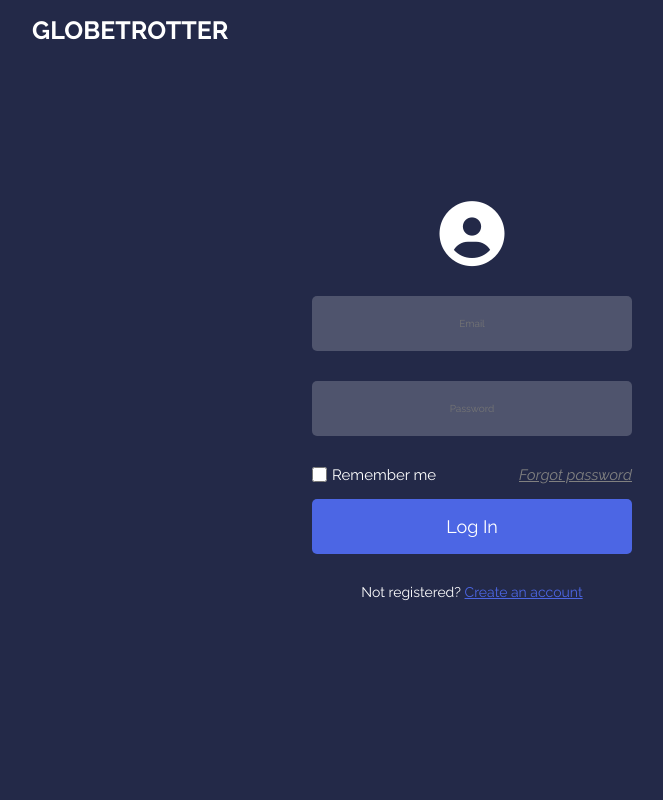
After one commit to adwoaelegba/GlobeTrotter, a PHP site: page /login/login.php in a window 1280 px wide. The commit adds this page. Shown: the whole page, without its empty margins (168-831 px from the left). Run offline with PHP 8.4, Linux system fonts and the light colour scheme; some libraries are stand-ins or nearby versions.

Commit message:
index, login and register pages

```diff
--- /dev/null
+++ b/css/logCSS.css
@@ -0,0 +1,161 @@
+@import url('https://fonts.googleapis.com/css2?family=Bebas+Neue&family=Cabin:ital,wght@0,400..700;1,400..700&family=Cormorant+Garamond:ital,wght@0,300;0,400;0,500;0,600;0,700;1,300;1,400;1,500;1,600;1,700&family=Dancing+Script:wght@400..700&family=EB+Garamond:ital,wght@0,400..800;1,400..800&family=Kanit:ital,wght@0,100;0,200;0,300;0,400;0,500;0,600;0,700;0,800;0,900;1,100;1,200;1,300;1,400;1,500;1,600;1,700;1,800;1,900&family=Lobster&family=Raleway:ital,wght@0,100..900;1,100..900&family=Russo+One&family=Yellowtail&display=swap');
+
+*{
+    margin: 0;
+    padding: 0;
+    box-sizing: border-box;
+    font-family: 'Raleway', sans-serif;
+}
+
+header{
+    z-index: 999;
+    position:absolute ;
+    top: 0;
+    left: 0;
+    width: 100%;
+    display: flex;
+    justify-content: space-between;
+    align-items: center;
+    padding:15px 200px ;
+    transition: 0.5s ease;
+
+
+}
+
+header .brand{
+    color:white;
+    font-size: 25px;
+    font-weight: 700;
+    text-transform: uppercase;
+    text-decoration: none;
+}
+
+body{
+    height: 100vh;
+    display: flex;
+    justify-content: center;
+    align-items: center;
+    background: rgb(35, 41, 72);
+}
+
+
+.form{
+    z-index: 1;
+    font-family: 'Raleway', sans-serif;
+    position:absolute ;
+    width: 320px;
+    text-align: center;
+}
+
+.form i{
+    z-index: 1;
+    color: white;
+    font-size: 65px;
+    margin-bottom: 30px;
+
+}
+
+.form .user-input{
+    width: 320px;
+    height: 55px;
+    margin-bottom: 30px;
+    outline: none;
+    border: none;
+    background: rgba(255, 255, 255, 0.2);
+    color: white;
+    font-size:10px ;
+    text-align: center;
+    border-radius: 5px;
+    transition:0.5s ;
+    transition-property: border-left, border-right, box-shadow;
+}
+
+.form .user-input:hover, .form .user-input:focus, .form .user-input:active{
+border-left: solid 8px #4C66E4;
+border-right: solid 8px #4C66E4;
+box-shadow: 0 0 100px rgba(76,102,228,0.8)
+
+}
+.form .sign-up{
+    display: none;
+
+}
+
+.form .options-01{
+    margin-bottom: 50px;
+}
+
+
+.form .options-1 input{
+    width:15px ;
+    height: 15px;
+    margin-right: 5px;
+}
+
+.form .options-1 .remember{
+    color: white;
+    font-size: 15px;
+    display: flex;
+    align-items: center;
+    float: left;
+    cursor: pointer;
+
+}
+
+.form .options-1 a{
+    color: gray;
+    font-size: 15px;
+    font-style: italic;
+    float: right;
+}
+
+
+.form .button{
+    border: none;
+    width: 320px;
+    height: 55px;
+    background: #4C66E4;
+    color: white;
+    font-size: 18px;
+    border-radius:5px ;
+    margin-top: 15px;
+    cursor: pointer;
+    transition: 0.5s;
+    transition-property: border-left, border-right, box-shadow;
+}
+
+.form .button:hover{
+    border-left: solid 8px rgba(255, 255, 255, 0.5);
+    border-right: solid 8px rgba(255, 255, 255, 0.5);
+    box-shadow: 0 0 100px rgba(66, 133, 244, 0.5);
+}
+
+
+.form .options-2{
+  color:white;
+  font-size:14px;
+  margin-top: 30px;
+
+}
+
+
+.form .options-2 a {
+    color: #4C66E4;
+}
+
+
+
+/*Responsiveness*/
+@media screen and (max-width: 500px){
+    .form{
+        width: 100%;
+    }
+
+    .form .user-input{
+        width:100%
+    }
+
+    .form .button{
+        width: 100%;
+    }
+}
--- /dev/null
+++ b/login/login.php
@@ -0,0 +1,68 @@
+<!DOCTYPE html>
+<html lang="en">
+<head>
+    <meta charset="UTF-8">
+    <meta name="viewport" content="width=device-width, initial-scale=1.0">
+    <title>GlobeTrotter-Log In</title>
+    <!-- Font Awesome CDN link  -->
+    <link rel="stylesheet" href="https://cdnjs.cloudflare.com/ajax/libs/font-awesome/6.1.2/css/all.min.css">
+    <link rel="stylesheet" href="../css/logCSS.css">
+
+    <!--JQuery libraries -->
+    <script src="https://cdnjs.cloudflare.com/ajax/libs/jquery/3.7.1/jquery.min.js"></script>
+</head>
+<body>
+
+<header>
+<a href="#" class="brand">GlobeTrotter</a>
+</header>
+
+<div class="form">
+    <!--log in form  -->
+    <form action="#" class="login-form" method="post">
+    <i class="fa-solid fa-circle-user"></i>
+    <input type="text" name="email" class="user-input" placeholder="Email">
+    <input type="password" name="password" class="user-input" placeholder="Password">
+
+    <div class="options-1">
+        <label class="remember"><input type="checkbox" name="">Remember me</label>
+        <a href="#">Forgot password</a>
+
+    </div>
+    <button class="button" type="submit">Log In</button>
+    <div class="options-2">
+        <p>Not registered? <a href="#">Create an account</a></p>
+    </div>
+</form>
+
+<!--form end -->
+<!--sign in -->
+<form class="sign-up" action="" method="post">
+<i class="fa-solid fa-user-plus"></i>
+<input class="user-input" type="text" name="firstName" placeholder="First Name">
+<input class="user-input" type="text" name="lastName" placeholder="Last Name">
+<input class="user-input" type="text" name="country" placeholder="Country">
+<input class="user-input" type="text" name="password" placeholder="Password">
+<input class="user-input" type="text" name="cpassword" placeholder="Confirm password">
+<button class="button" type="submit">Sign up</button>
+
+<div class="options-2">
+    <p>Already Registered? <a href="#">Sign In</a></p>
+
+</div>
+</form>
+
+</div>
+
+<script type="text/javascript">
+$('.options-2 a').click(function(){
+    $('form').animate({
+        height: "toggle", opacity:"toggle"
+
+    }, "slow");
+});
+</script>
+
+
+</body>
+</html>
```
Also changed, not shown: css/index.css (+8 -7 lines), index.php (+12 -15 lines).
